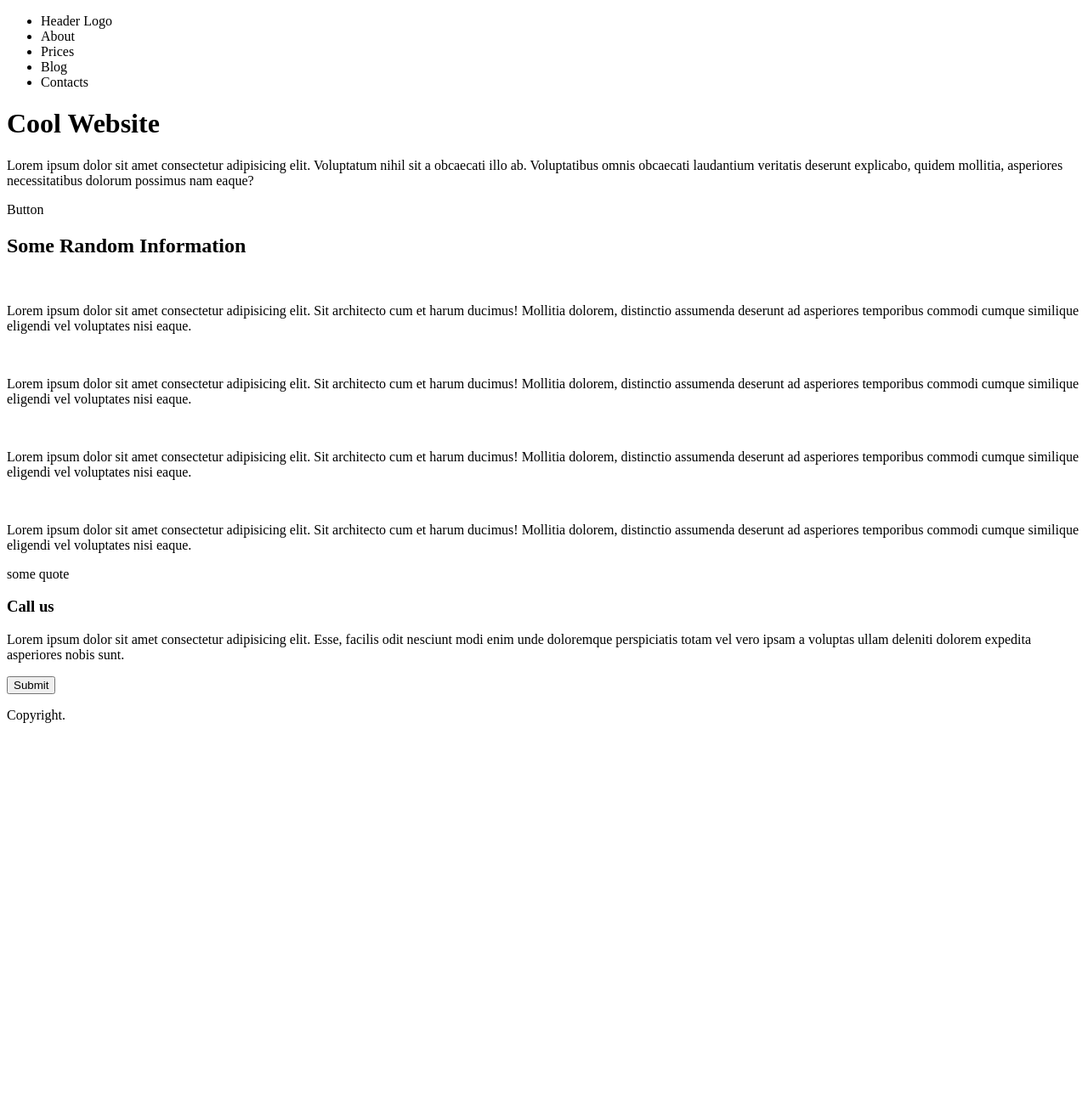
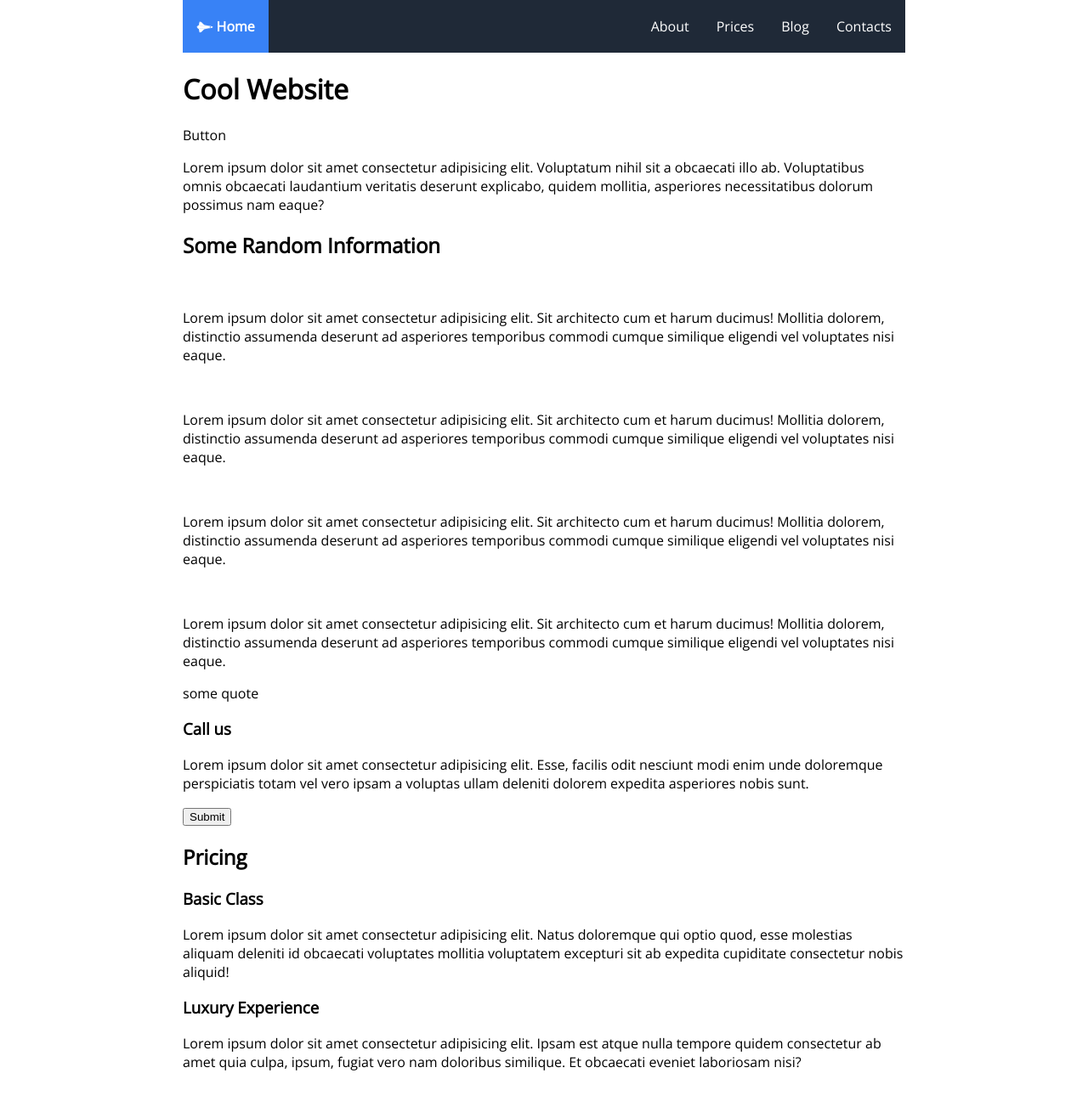
Before and after one commit to Dendroslime/Project_2--Landing-Page----HTML-and-CSS, a plain HTML site: page index.html in a window 1280 px wide. Shown: the top 1303 px of the page at 85% size. Before the commit the page ends 867 px from the top, so only its background shows below. Drawn offline with nearby package versions, Linux system fonts and the light colour scheme.

Commit message:
fixed the navigation menu

```diff
--- a/index.html
+++ b/index.html
@@ -1,53 +1,81 @@
 <!DOCTYPE html>
 <html lang="en">
+
 <head>
     <meta charset="UTF-8">
     <meta name="viewport" content="width=device-width, initial-scale=1.0">
-    <title>Landing Page</title>
+    <link rel="preconnect" href="https://fonts.googleapis.com">
+    <link rel="preconnect" href="https://fonts.gstatic.com" crossorigin>
+    <link href="https://fonts.googleapis.com/css2?family=Open+Sans&display=swap" rel="stylesheet">
+    <link rel="stylesheet" href="https://cdnjs.cloudflare.com/ajax/libs/font-awesome/4.7.0/css/font-awesome.min.css">
+    <link rel="stylesheet" href="styles.css">
+    <title>Interstellar Travels</title>
 </head>
+
 <body>
-
-    <div class="navigation">
+    <header>
+        <div class="navigation wrap">
             <nav>
-            <ul>
-                <li class="logo"><a>Header Logo</a></li>
-                <li><a>About</a></li>
-                <li><a>Prices</a></li>
-                <li><a>Blog</a></li>
-                <li><a>Contacts</a></li>
+                <ul class="link-container">
+                    <li class="logo active"><a><i class="fa fa-space-shuttle"></i> Home </a></li>
+                    <div class="nav-container">
+                        <li><a href="#">About</a></li>
+                        <li><a href="#">Prices</a></li>
+                        <li><a href="#">Blog</a></li>
+                        <li><a href="#">Contacts</a></li>
+                    </div>
                 </ul>
             </nav>
         </div>
 
-    <main>
-
-        <div class="thumbnail">
+        <div class="hero">
+            <div class="wrap
+            hero-container">
                 <div>
                     <h1>Cool Website</h1>
-                <p>Lorem ipsum dolor sit amet consectetur adipisicing elit. Voluptatum nihil sit a obcaecati illo ab. Voluptatibus omnis obcaecati laudantium veritatis deserunt explicabo, quidem mollitia, asperiores necessitatibus dolorum possimus nam eaque?</p>
                     <submit>Button</submit>
+                </div>
+                <div>
+                    <p>Lorem ipsum dolor sit amet consectetur adipisicing elit. Voluptatum nihil sit a obcaecati illo
+                        ab.
+                        Voluptatibus omnis obcaecati laudantium veritatis deserunt explicabo, quidem mollitia,
+                        asperiores
+                        necessitatibus dolorum possimus nam eaque?</p>
+                </div>
+
             </div>
             <div class="image"></div>
         </div>
+    </header>
 
+
+    <main class="wrap">
         <div>
             <h2>Some Random Information</h2>
             <div>
                 <div>
                     <img>
-                    <p>Lorem ipsum dolor sit amet consectetur adipisicing elit. Sit architecto cum et harum ducimus! Mollitia dolorem, distinctio assumenda deserunt ad asperiores temporibus commodi cumque similique eligendi vel voluptates nisi eaque.</p>
+                    <p>Lorem ipsum dolor sit amet consectetur adipisicing elit. Sit architecto cum et harum ducimus!
+                        Mollitia dolorem, distinctio assumenda deserunt ad asperiores temporibus commodi cumque
+                        similique eligendi vel voluptates nisi eaque.</p>
                 </div>
                 <div>
                     <img>
-                    <p>Lorem ipsum dolor sit amet consectetur adipisicing elit. Sit architecto cum et harum ducimus! Mollitia dolorem, distinctio assumenda deserunt ad asperiores temporibus commodi cumque similique eligendi vel voluptates nisi eaque.</p>
+                    <p>Lorem ipsum dolor sit amet consectetur adipisicing elit. Sit architecto cum et harum ducimus!
+                        Mollitia dolorem, distinctio assumenda deserunt ad asperiores temporibus commodi cumque
+                        similique eligendi vel voluptates nisi eaque.</p>
                 </div>
                 <div>
                     <img>
-                    <p>Lorem ipsum dolor sit amet consectetur adipisicing elit. Sit architecto cum et harum ducimus! Mollitia dolorem, distinctio assumenda deserunt ad asperiores temporibus commodi cumque similique eligendi vel voluptates nisi eaque.</p>
+                    <p>Lorem ipsum dolor sit amet consectetur adipisicing elit. Sit architecto cum et harum ducimus!
+                        Mollitia dolorem, distinctio assumenda deserunt ad asperiores temporibus commodi cumque
+                        similique eligendi vel voluptates nisi eaque.</p>
                 </div>
                 <div>
                     <img>
-                    <p>Lorem ipsum dolor sit amet consectetur adipisicing elit. Sit architecto cum et harum ducimus! Mollitia dolorem, distinctio assumenda deserunt ad asperiores temporibus commodi cumque similique eligendi vel voluptates nisi eaque.</p>
+                    <p>Lorem ipsum dolor sit amet consectetur adipisicing elit. Sit architecto cum et harum ducimus!
+                        Mollitia dolorem, distinctio assumenda deserunt ad asperiores temporibus commodi cumque
+                        similique eligendi vel voluptates nisi eaque.</p>
                 </div>
             </div>
         </div>
@@ -60,9 +88,33 @@
         <div>
             <div class="banner">
                 <h3>Call us</h3>
-                <p>Lorem ipsum dolor sit amet consectetur adipisicing elit. Esse, facilis odit nesciunt modi enim unde doloremque perspiciatis totam vel vero ipsam a voluptas ullam deleniti dolorem expedita asperiores nobis sunt.</p>
+                <p>Lorem ipsum dolor sit amet consectetur adipisicing elit. Esse, facilis odit nesciunt modi enim unde
+                    doloremque perspiciatis totam vel vero ipsam a voluptas ullam deleniti dolorem expedita asperiores
+                    nobis sunt.</p>
                 <button>Submit</button>
             </div>
+        </div>
+
+        <div>
+            <div>
+                <h2>Pricing</h2>
+                <div>
+                    <h3>Basic Class</h3>
+                    <p>Lorem ipsum dolor sit amet consectetur adipisicing elit. Natus doloremque qui optio quod, esse
+                        molestias aliquam deleniti id obcaecati voluptates mollitia voluptatem excepturi sit ab expedita
+                        cupiditate consectetur nobis aliquid!</p>
+                </div>
+                <div>
+                    <h3>Luxury Experience</h3>
+                    <p>Lorem ipsum dolor sit amet consectetur adipisicing elit. Ipsam est atque nulla tempore quidem
+                        consectetur ab amet quia culpa, ipsum, fugiat vero nam doloribus similique. Et obcaecati eveniet
+                        laboriosam nisi?</p>
+                </div>
+            </div>
+        </div>
+
+        <div>
+            <img>
         </div>
 
     </main>
@@ -74,4 +126,5 @@
     </footer>
 
 </body>
+
 </html>
--- a/styles.css
+++ b/styles.css
@@ -0,0 +1,46 @@
+* {
+    box-sizing: border-box;
+}
+body {
+    scroll-behavior: smooth;
+    margin: 0;
+    padding: 0;
+    font-family: 'Open Sans', sans-serif;
+}
+
+.wrap {
+    max-width: 850px;
+    margin: auto;
+}
+
+/* navigation menu */
+.active {
+    background-color: #3882F6;
+}
+.link-container {
+    display: flex;
+    justify-content: space-between;
+}
+.nav-container {
+    display: flex;
+}
+ul {
+    list-style-type: none;
+    margin: 0;
+    padding: 0;
+    overflow: hidden;
+    background-color: #1F2937;
+}
+li a {
+    display: block;
+    color: white;
+    text-align: center;
+    padding: 20px 16px;
+    text-decoration: none;
+}
+a:hover {
+    background-color: #3882F6;
+}
+.logo {
+    font-weight: 600;
+}
```
Lines whose indentation alone changed are shown as unchanged.
